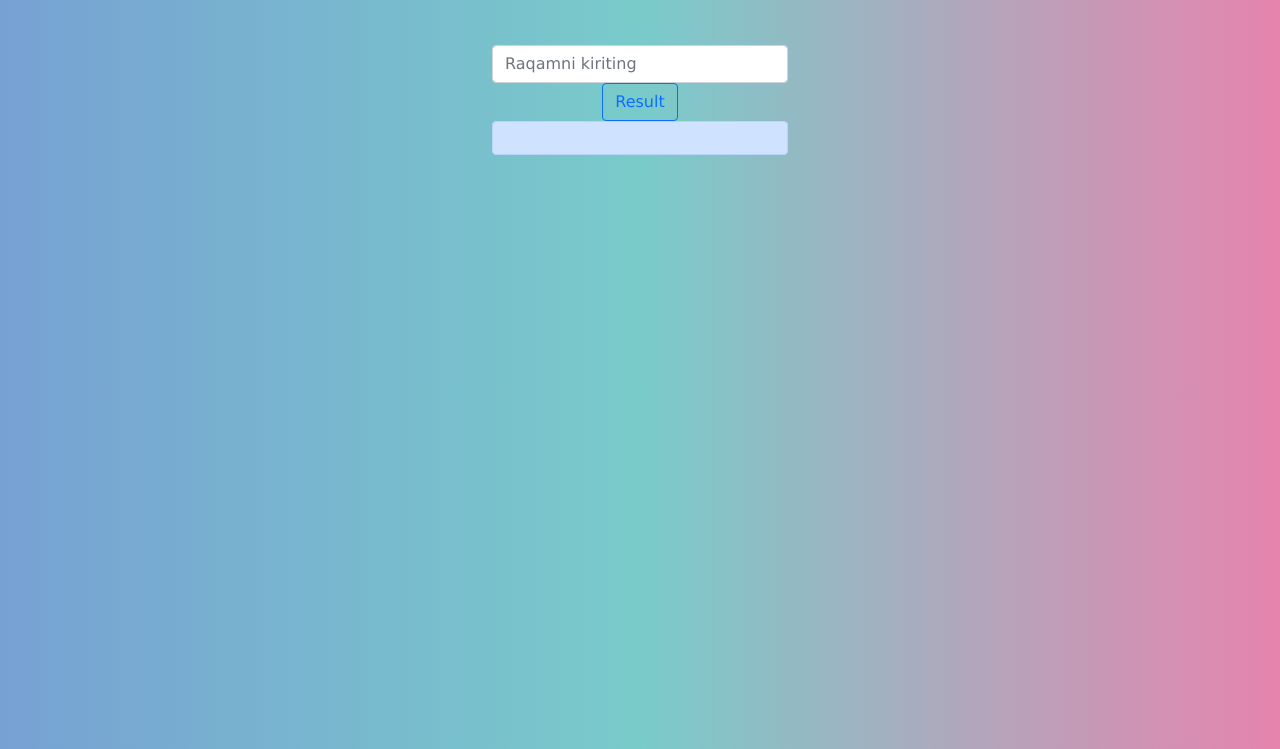
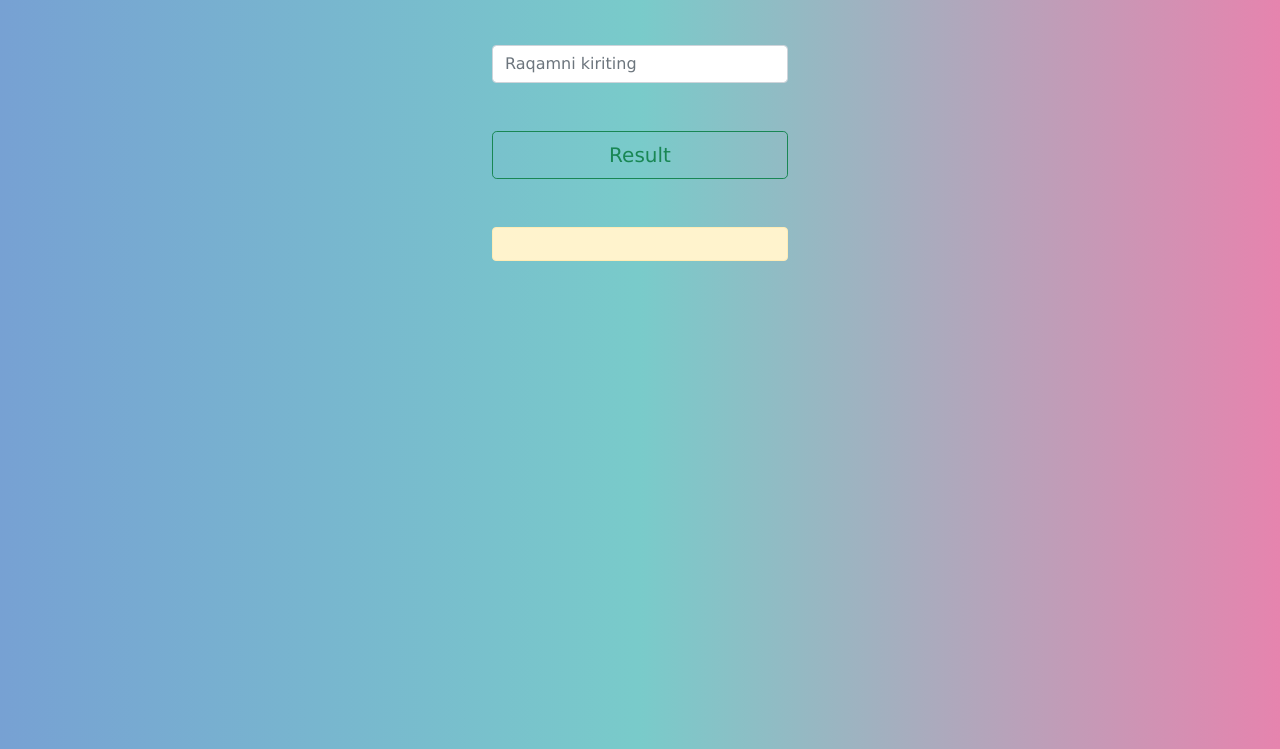
Before and after one commit to xumoyuns/fizz-buzz, a plain HTML site: page index.html in a window 1280 px wide. Shown: the part 51-800 px from the top of the page. Drawn offline with nearby package versions, Linux system fonts and the light colour scheme.

Commit message:
fineshed

```diff
--- a/index.html
+++ b/index.html
@@ -13,11 +13,11 @@
         <h1 class="text-center fs-1">FizzBuzz</h1>
         <form class="form mt-5 ">
           <div class="input-group">
-            <input class="form__input form-control" type="number" placeholder="Raqamni kiriting" required name="user_name" autocomplete="off">
+            <input class="form__input mb-5 form-control" type="number" placeholder="Raqamni kiriting" required name="user_name" autocomplete="off">
 
           </div>
-          <button class="btn btn-outline-primary" type="submit">Result</button>
-          <div class="form__result alert alert-primary fs-1"></div>
+          <button class="btn btn-outline-success w-100 mb-5 btn-lg" type="submit">Result</button>
+          <div class="form__result alert alert-warning fs-1"></div>
         </form>
       </div>
       <script src="./js/index.js"></script>
```
